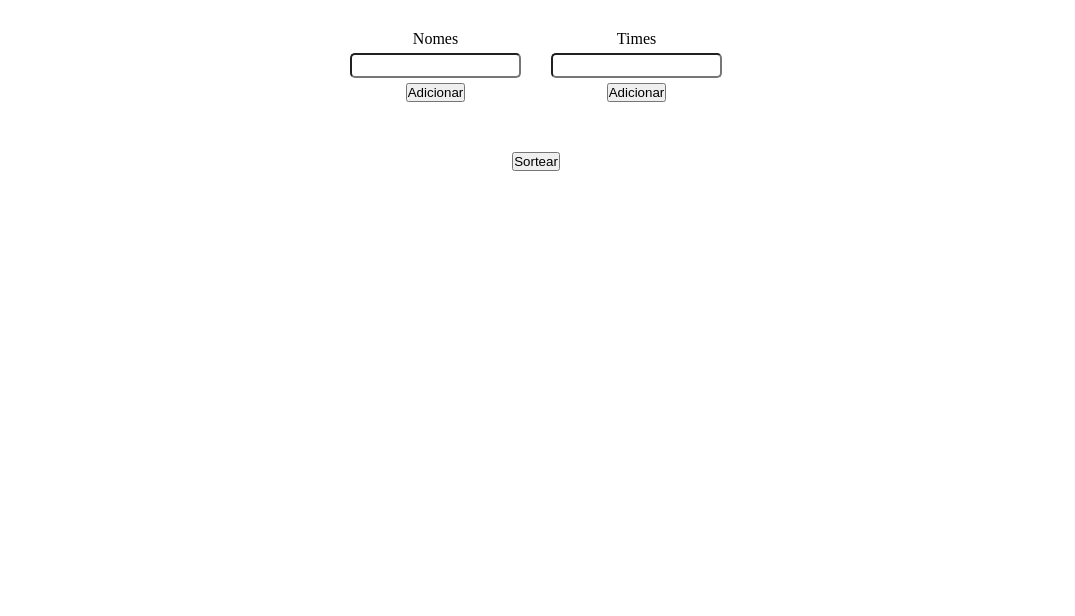
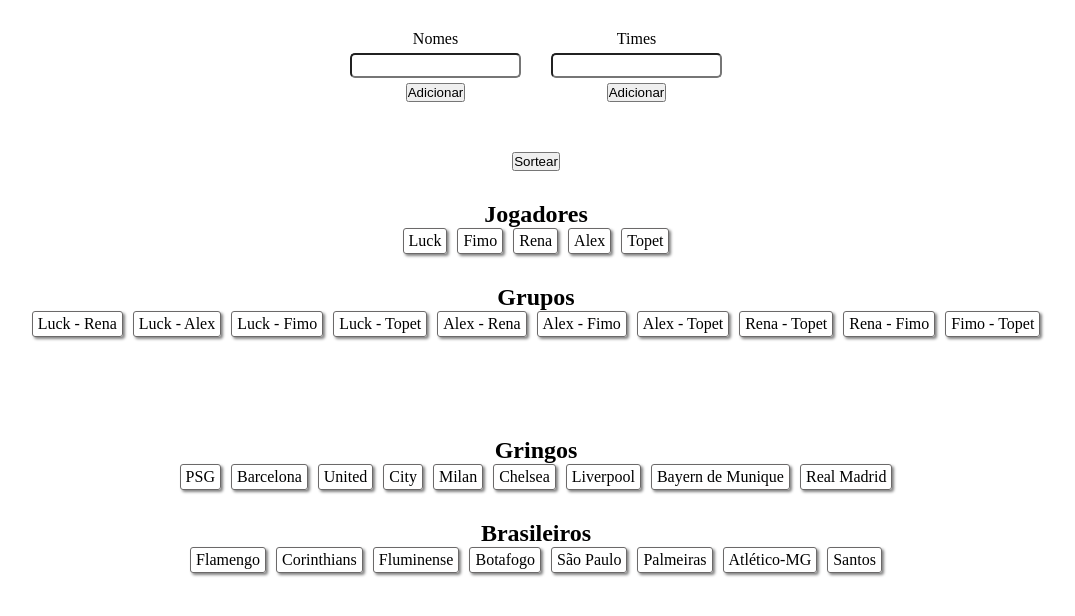
Before and after one commit to LucasdaSilvaOliveira/sortear-times, a plain HTML site: page index.html in a window 1280 px wide. Shown: the whole page, without its empty margins (104-1179 px from the left). Drawn offline with Linux system fonts and the light colour scheme.

Commit message:
Adicionei times pré feito

```diff
--- a/index.html
+++ b/index.html
@@ -32,6 +32,58 @@
     <div id="sorteio-feito">
         <img id="img" src="img/load.png" alt="Load">
     </div>
+    <div id="div_jogadores">
+        <h2>Jogadores</h2>
+        <div>
+            <span class="span-nomes">Luck</span>
+            <span class="span-nomes">Fimo</span>
+            <span class="span-nomes">Rena</span>
+            <span class="span-nomes">Alex</span>
+            <span class="span-nomes">Topet</span>
+        </div>
+    </div>
+    <div id="div_grupos">
+        <h2>Grupos</h2>
+        <div>
+            <span class="span-nomes">Luck - Rena</span>
+            <span class="span-nomes">Luck - Alex</span>
+            <span class="span-nomes">Luck - Fimo</span>
+            <span class="span-nomes">Luck - Topet</span>
+            <span class="span-nomes">Alex - Rena</span>
+            <span class="span-nomes">Alex - Fimo</span>
+            <span class="span-nomes">Alex - Topet</span>
+            <span class="span-nomes">Rena - Topet</span>
+            <span class="span-nomes">Rena - Fimo</span>
+            <span class="span-nomes">Fimo - Topet</span>
+        </div>
+    </div>
+    <div id="div_gringos">
+        <h2>Gringos</h2>
+        <div>
+            <span class="span-times">PSG</span>
+            <span class="span-times">Barcelona</span>
+            <span class="span-times">United</span>
+            <span class="span-times">City</span>
+            <span class="span-times">Milan</span>
+            <span class="span-times">Chelsea</span>
+            <span class="span-times">Liverpool</span>
+            <span class="span-times">Bayern de Munique</span>
+            <span class="span-times">Real Madrid</span>
+        </div>
+    </div>
+    <div id="div_br">
+        <h2>Brasileiros</h2>
+        <div>
+            <span class="span-times">Flamengo</span>
+            <span class="span-times">Corinthians</span>
+            <span class="span-times">Fluminense</span>
+            <span class="span-times">Botafogo</span>
+            <span class="span-times">São Paulo</span>
+            <span class="span-times">Palmeiras</span>
+            <span class="span-times">Atlético-MG</span>
+            <span class="span-times">Santos</span>
+        </div>
+    </div>
     <script src="script.js"></script>
 </body>
 
--- a/script.js
+++ b/script.js
@@ -5,6 +5,27 @@ const times_adicionados = document.getElementById('times-adicionados');
 const sorteio_feito = document.getElementById('sorteio-feito');
 const img = document.getElementById('img');
 const btn_sortear = document.getElementById('btn-sortear');
+
+const timeSpans = document.querySelectorAll('.span-times');
+const nomeSpans = document.querySelectorAll('.span-nomes');
+
+timeSpans.forEach(time => {
+    time.addEventListener('click', () => {
+        let p = document.createElement('p');
+        p.innerHTML = time.innerHTML;
+        times_adicionados.appendChild(p);
+        timeArray.push(time.innerHTML);
+    })
+})
+
+nomeSpans.forEach(nomes => {
+    nomes.addEventListener('click', () => {
+        let p = document.createElement('p');
+        p.innerHTML = nomes.innerHTML;
+        nomes_adicionados.appendChild(p);
+        nomeArray.push(nomes.innerHTML);
+    })
+})
 
 let nomeArray = [];
 let timeArray = [];
--- a/style.css
+++ b/style.css
@@ -68,3 +68,35 @@ img {
         transform: rotate(360deg);
     }
 }
+
+#div_gringos,
+#div_br,
+#div_grupos,
+#div_jogadores {
+    text-align: center;
+    margin-top: 30px;
+}
+
+#div_gringos {
+    margin-top: 100px;
+}
+
+#div_gringos > div,
+#div_br > div,
+#div_grupos > div,
+#div_jogadores > div {
+    display: flex;
+    gap: 10px;
+    flex-wrap: wrap;
+}
+
+#div_gringos > div span,
+#div_br > div span,
+#div_grupos > div span,
+#div_jogadores > div span {
+    border: 1px solid #6b6969;
+    border-radius: 3px;
+    padding: 3px 5px;
+    cursor: pointer;
+    box-shadow: 2px 2px 3px #0000007e;
+}
```
